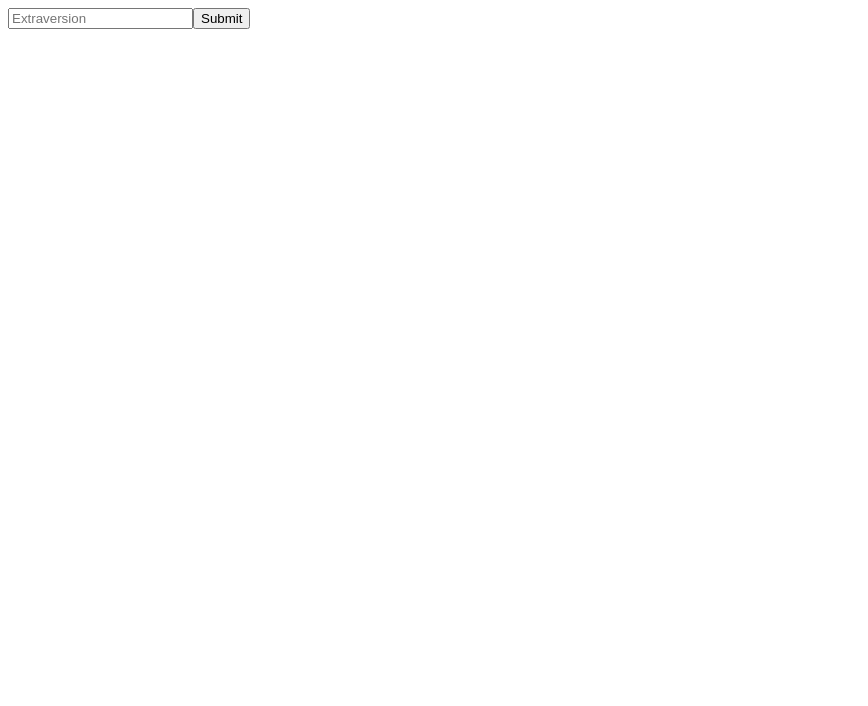
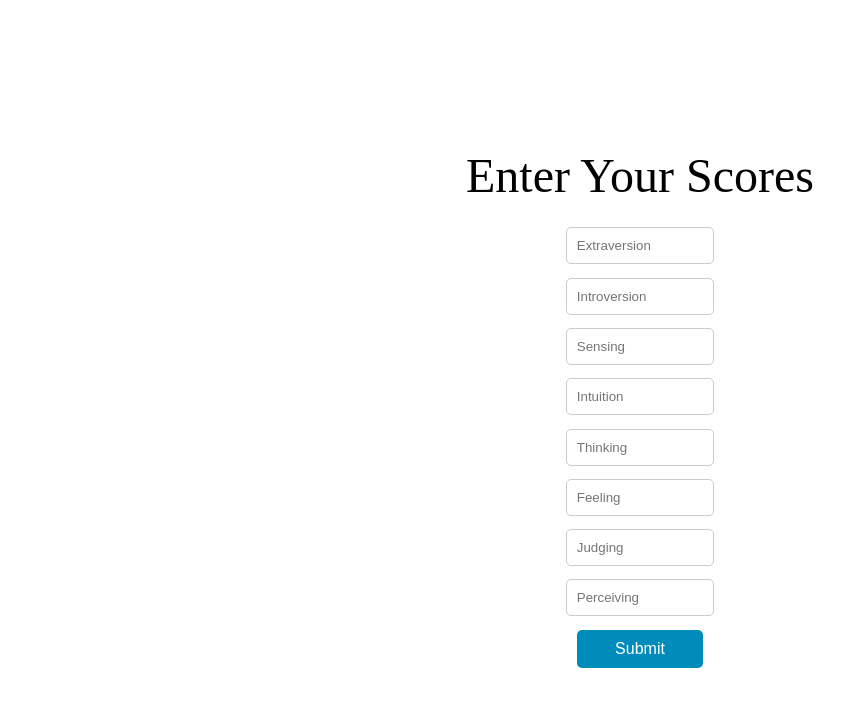
Before and after one commit to Chet-Maker/amasetia_ui, a React (Create React App) app: page /userprofile in a window 1280 px wide. Shown: the top 706 px of the page, without its empty margins (0-868 px from the left). Built offline with nearby package versions, Linux system fonts and the light colour scheme.

Commit message:
User profile now works

```diff
--- a/src/App.js
+++ b/src/App.js
@@ -1,5 +1,5 @@
 import React, { useState } from 'react';
-import { BrowserRouter as Router, Routes, Route, useNavigate } from 'react-router-dom';
+import { BrowserRouter as Router, Routes, Navigate, Route, useNavigate } from 'react-router-dom';
 import Login from './components/Login';
 import Signup from './components/Signup';
 import UserProfile from './components/UserProfile';
@@ -16,7 +16,8 @@
 
   return (
     <Routes>
-      <Route path="/" element={isAuthenticated ? <Home /> : <Login authenticate={authenticate} />} />
+      <Route path="/login" element={isAuthenticated ? <Home /> : <Login authenticate={authenticate} />} />
+      <Route path="/" element={<Navigate replace to="/login" />} />
       <Route path="/signup" element={<Signup />} />
       <Route path="/userprofile" element={<UserProfile />} />
       <Route path="/home" element={<Home />} />
--- a/src/components/Home.js
+++ b/src/components/Home.js
@@ -3,7 +3,7 @@
 function Home() {
     return (
         <div>
-            Welcome to the amasetia.
+            Welcome to the app.
         </div>
     );
 }
--- a/src/components/Signup.js
+++ b/src/components/Signup.js
@@ -31,11 +31,8 @@
             const data = await response.json();
 
             if (response.ok) {
-                // Signup was successful
-                console.log('Signup successful', data);
-                // You can redirect the user or clear the form, handle as needed
+                window.location.href = '/userprofile'
             } else {
-                // Signup failed
                 alert(data.error || 'An error occurred during signup.');
             }
         } catch (error) {
@@ -64,7 +61,7 @@
                 className="input-field"
             />
             <input
-                type="confirmPassword"
+                type="password"
                 value={confirmPassword}
                 onChange={(e) => setConfirmPassword(e.target.value)}
                 placeholder="Confirm Password"
--- a/src/components/UserProfile.js
+++ b/src/components/UserProfile.js
@@ -1,23 +1,112 @@
 import React, { useState } from 'react';
+import './Component.css'; // Make sure this is the correct path to your CSS file
 
 function UserProfile() {
+    // State hooks for each trait
     const [extraversion, setExtraversion] = useState('');
-    //... Similar state hooks for other fields
+    const [introversion, setIntroversion] = useState('');
+    const [sensing, setSensing] = useState('');
+    const [intuition, setIntuition] = useState('');
+    const [thinking, setThinking] = useState('');
+    const [feeling, setFeeling] = useState('');
+    const [judging, setJudging] = useState('');
+    const [perceiving, setPerceiving] = useState('');
 
-    const handleProfileSubmit = () => {
-        //... Profile submission logic, e.g., sending the data to the server
+    const handleProfileSubmit = async () => {
+        // Replace '/api/userprofile' with the correct endpoint for your API
+        try {
+            const response = await fetch('/api/userprofile', {
+                method: 'POST',
+                headers: {
+                    'Content-Type': 'application/json',
+                },
+                body: JSON.stringify({
+                    extraversion,
+                    introversion,
+                    sensing,
+                    intuition,
+                    thinking,
+                    feeling,
+                    judging,
+                    perceiving,
+                }),
+            });
+
+            const data = await response.json();
+            if (response.ok) {
+                // Handle successful submission, e.g., notify user or redirect
+                window.location.href = '/home'
+            } else {
+                // Handle errors, e.g., display a message to the user
+                alert(data.error || 'An error occurred while updating the profile.');
+            }
+        } catch (error) {
+            console.error('Error submitting profile:', error);
+            alert('An error occurred while submitting the profile.');
+        }
     };
 
+    // The form inputs are given the 'input-field' class for styling
     return (
-        <div>
+        <div className="login-container">
+            <div className="title">Enter Your Scores</div>
             <input
+                className="input-field"
                 type="number"
                 value={extraversion}
                 onChange={(e) => setExtraversion(e.target.value)}
                 placeholder="Extraversion"
             />
-            {/* ... Similar input fields for other personality traits */}
-            <button onClick={handleProfileSubmit}>Submit</button>
+            <input
+                className="input-field"
+                type="number"
+                value={introversion}
+                onChange={(e) => setIntroversion(e.target.value)}
+                placeholder="Introversion"
+            />
+            <input
+                className="input-field"
+                type="number"
+                value={sensing}
+                onChange={(e) => setSensing(e.target.value)}
+                placeholder="Sensing"
+            />
+            <input
+                className="input-field"
+                type="number"
+                value={intuition}
+                onChange={(e) => setIntuition(e.target.value)}
+                placeholder="Intuition"
+            />
+            <input
+                className="input-field"
+                type="number"
+                value={thinking}
+                onChange={(e) => setThinking(e.target.value)}
+                placeholder="Thinking"
+            />
+            <input
+                className="input-field"
+                type="number"
+                value={feeling}
+                onChange={(e) => setFeeling(e.target.value)}
+                placeholder="Feeling"
+            />
+            <input
+                className="input-field"
+                type="number"
+                value={judging}
+                onChange={(e) => setJudging(e.target.value)}
+                placeholder="Judging"
+            />
+            <input
+                className="input-field"
+                type="number"
+                value={perceiving}
+                onChange={(e) => setPerceiving(e.target.value)}
+                placeholder="Perceiving"
+            />
+            <button className="login-button" onClick={handleProfileSubmit}>Submit</button>
         </div>
     );
 }
```
Also changed, not shown: 2 other files (tests, documents, lock files or other folders).
